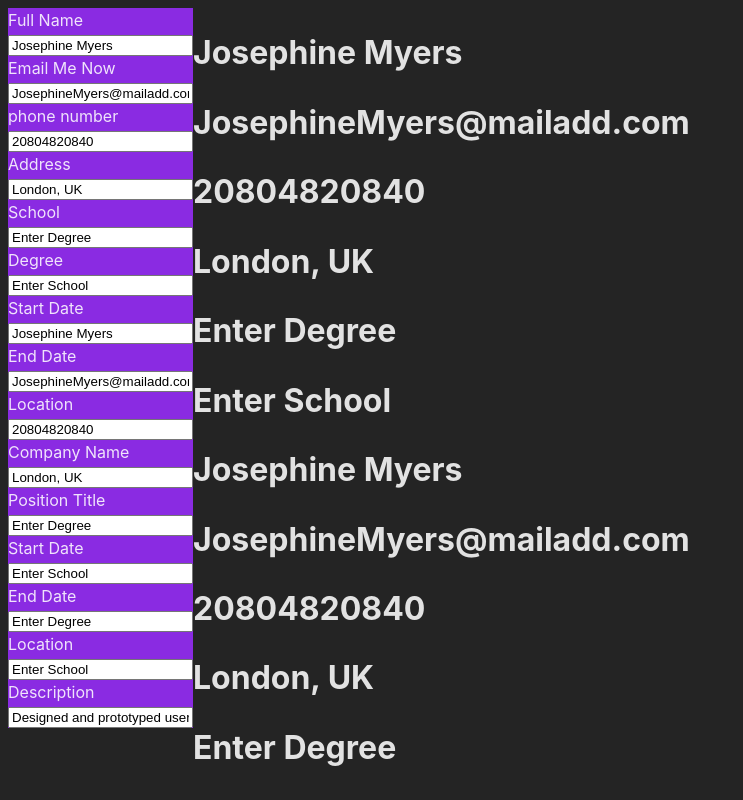
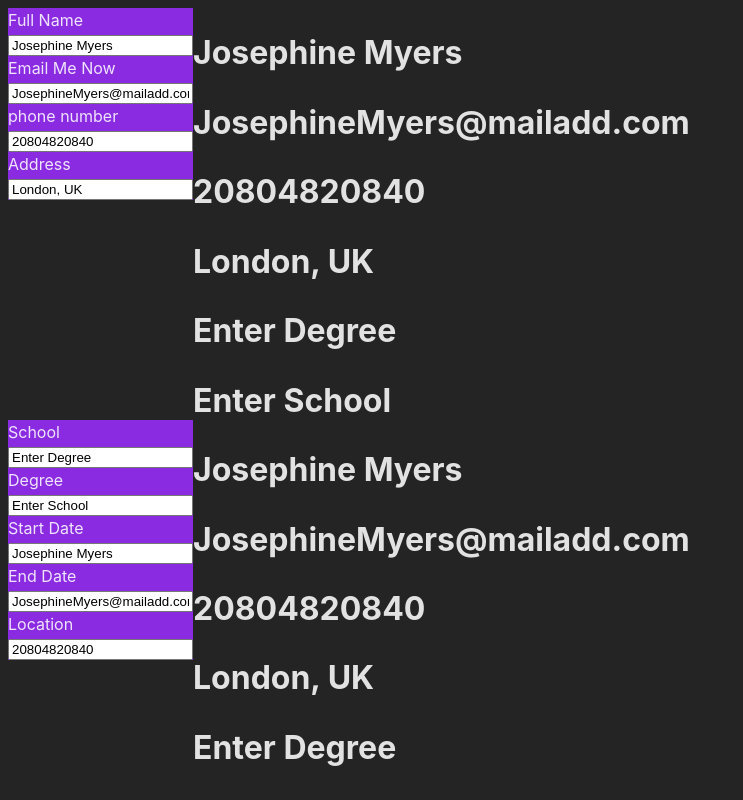
Before and after one commit to Velertra/newCVB, a React app: page / in a window 1280 px wide. Shown: the top 800 px of the page, without its empty margins (0-743 px from the left). Built offline with nearby package versions, Linux system fonts and the light colour scheme; the HTML template or start-up script is replaced by a standard one.

Commit message:
changed a key name in separationFunction.jsx

```diff
--- a/src/components/defaultData.jsx
+++ b/src/components/defaultData.jsx
@@ -1,5 +1,6 @@
 import { useState } from "react";
 import DisplayDivider from '../utilities/separationFunction.jsx'
+import { v4 as uuidv4 } from 'uuid'
 import './base.scss'
 
 export default function DefaultData() {
@@ -29,12 +30,17 @@ export default function DefaultData() {
         }));
       };
 
+      const personalDetailsId = uuidv4();
+      const educationDetailsId = uuidv4();
+      const experienceDetailsId = uuidv4();
+
       const inputFields = [
         /* Personal Details */
         {
           name: 'text1',
           label: 'Full Name',
           placeholder: 'Josephine Myers',
+
         },
         {
           name: 'text2',
@@ -111,20 +117,23 @@ export default function DefaultData() {
 
       return (
         <>
-          <div className="lef-side-div">
+          <div className="left-side-div">
             <DisplayDivider
+              id={personalDetailsId}
               fields={inputFields.slice(0, 4)}
               inputs={inputs}
               onChange={handleInputChange}
               name={'personalDetailsDiv'}
             />
             <DisplayDivider
+              id={educationDetailsId}
               fields={inputFields.slice(4, 9)}
               inputs={inputs}
               onChange={handleInputChange}
               name={'educationDetailsDiv'}
             />
             <DisplayDivider
+              id={experienceDetailsId}
               fields={inputFields.slice(9)}
               inputs={inputs}
               onChange={handleInputChange}
--- a/src/utilities/separationFunction.jsx
+++ b/src/utilities/separationFunction.jsx
@@ -4,7 +4,7 @@ export default function DisplayDivider({ fields, inputs, onChange, name }) {
     return (
       <div className={name}>
         {fields.map((field) => (
-          <div key={uuidv4()}>
+          <div key={field.name}>
             <label>{field.label}{' '}</label>
             <input
               value={inputs[field.name]}
```
